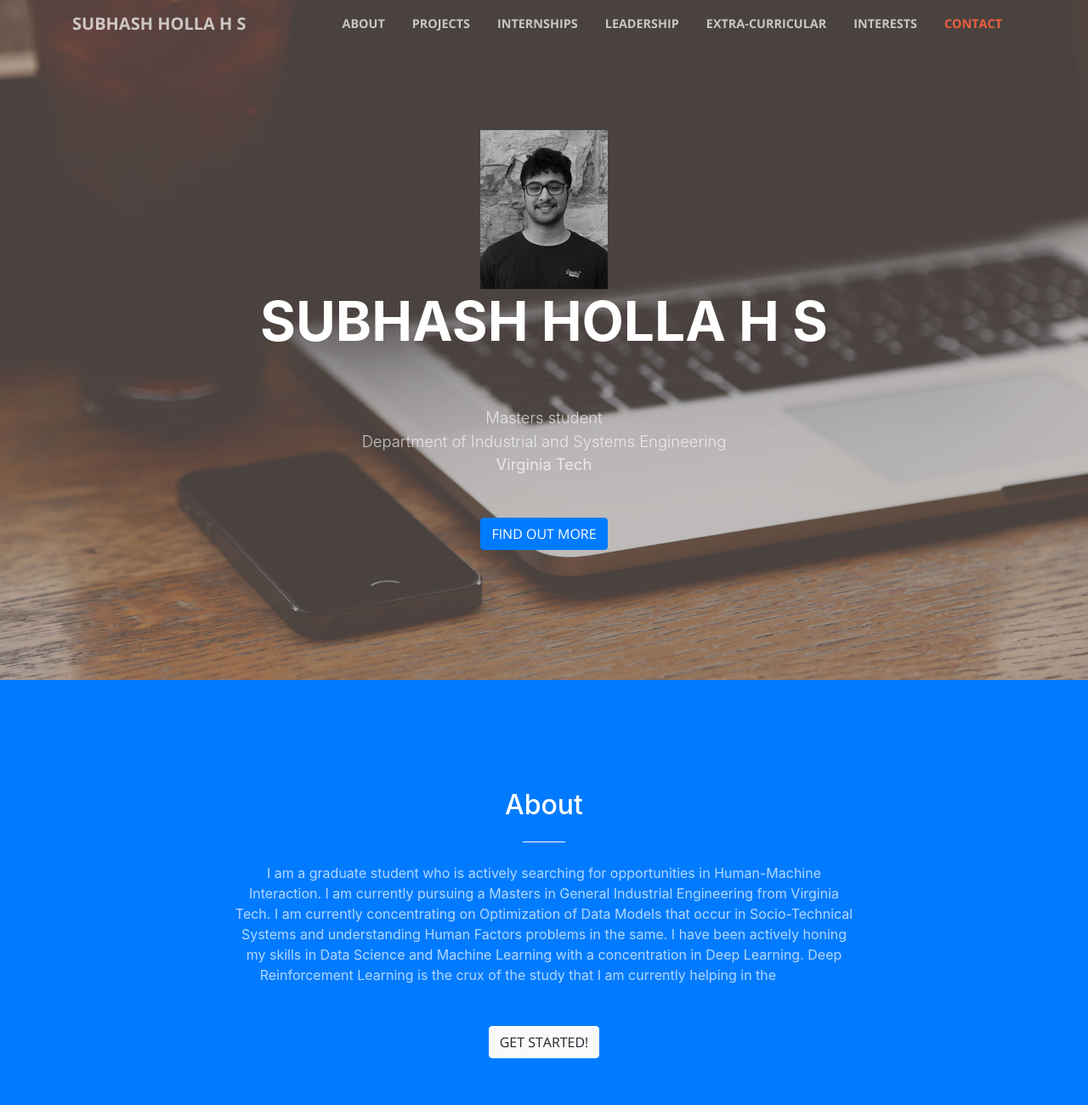
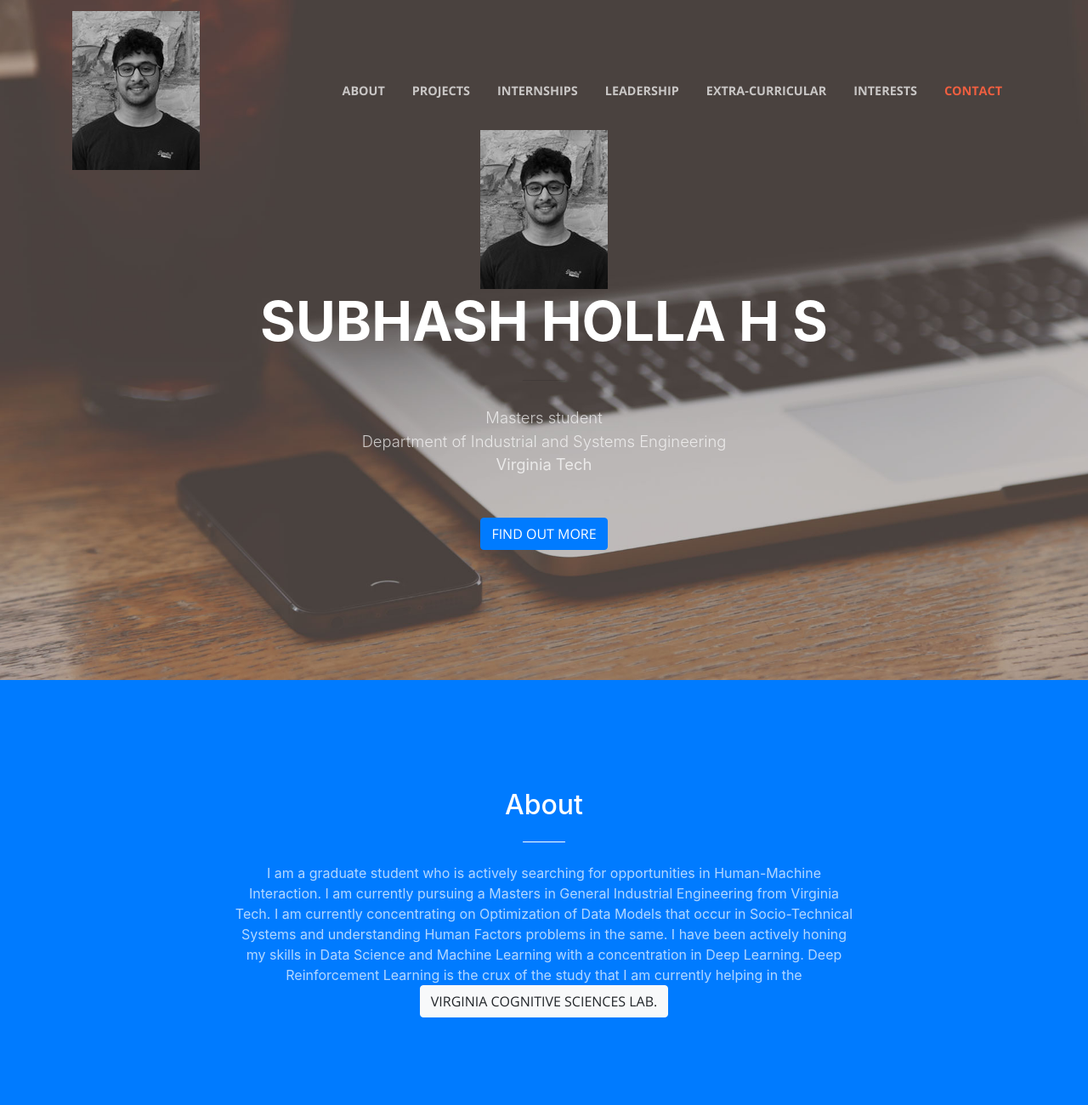
Before and after one commit to subhash-holla/PersonalWebsite, a website with bundled scripts: page index.html in a window 1280 px wide. Shown: the top 1300 px of the page at 85% size. Built offline with nearby package versions, Linux system fonts and the light colour scheme.

Commit message:
Changes in About and logo for navbar

```diff
--- a/index.html
+++ b/index.html
@@ -2,7 +2,11 @@
 <html lang="en">
 
   <head>
+  <style>
+  body {
 
+  }
+  </style>
     <meta charset="utf-8">
     <meta name="viewport" content="width=device-width, initial-scale=1, shrink-to-fit=no">
     <meta name="description" content="">
@@ -31,7 +35,7 @@
     <!-- Navigation -->
     <nav class="navbar navbar-expand-lg navbar-light fixed-top" id="mainNav">
       <div class="container">
-        <a class="navbar-brand js-scroll-trigger" href="#page-top">Subhash Holla H S</a>
+        <a class="navbar-brand js-scroll-trigger" href="#page-top"><img src="Subhash.jpg" class="img-responsive img-circle margin" style="display:inline" alt="DisplayPicture"></a>
         <button class="navbar-toggler navbar-toggler-right" type="button" data-toggle="collapse" data-target="#navbarResponsive" aria-controls="navbarResponsive" aria-expanded="false" aria-label="Toggle navigation">
           <span class="navbar-toggler-icon"></span>
         </button>
@@ -87,8 +91,7 @@
           <div class="col-lg-8 mx-auto text-center">
             <h2 class="section-heading text-white">About</h2>
             <hr class="light my-4">
-            <p class="text-faded mb-4">I am a graduate student who is actively searching for opportunities in Human-Machine Interaction. I am currently pursuing a Masters in General Industrial Engineering from Virginia Tech. I am currently concentrating on Optimization of Data Models that occur in Socio-Technical Systems and understanding Human Factors problems in the same. I have been actively honing my skills in Data Science and Machine Learning with a concentration in Deep Learning. Deep Reinforcement Learning is the crux of the study that I am currently helping in the <a href="https://sites.google.com/a/vt.edu/vacse/">Virginia Cognitive Sciences Lab.</a></p>
-            <a class="btn btn-light btn-xl js-scroll-trigger" href="#services">Get Started!</a>
+            <p class="text-faded mb-4">I am a graduate student who is actively searching for opportunities in Human-Machine Interaction. I am currently pursuing a Masters in General Industrial Engineering from Virginia Tech. I am currently concentrating on Optimization of Data Models that occur in Socio-Technical Systems and understanding Human Factors problems in the same. I have been actively honing my skills in Data Science and Machine Learning with a concentration in Deep Learning. Deep Reinforcement Learning is the crux of the study that I am currently helping in the <a class="btn btn-light btn-xl js-scroll-trigger" href="https://sites.google.com/a/vt.edu/vacse/" target="_blank">Virginia Cognitive Sciences Lab.</a></p>
           </div>
         </div>
       </div>
```
